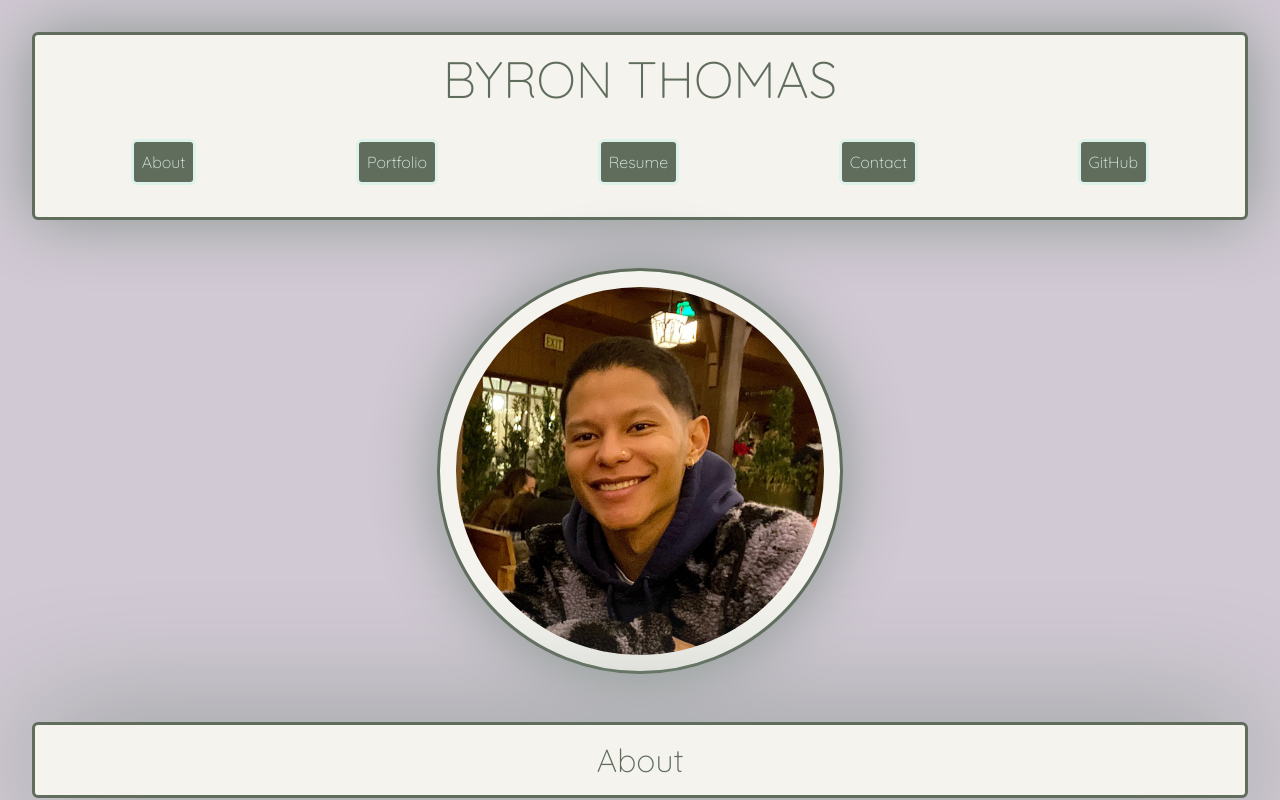
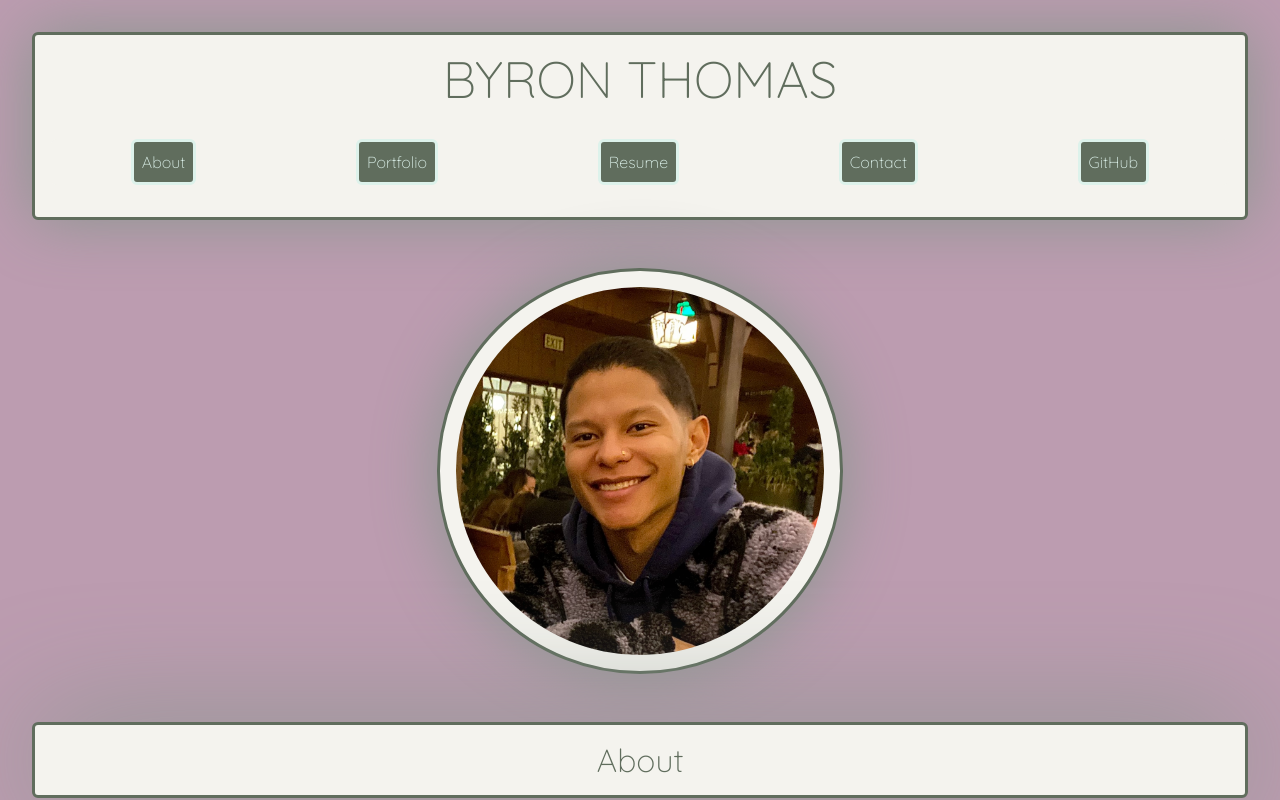
Before and after one commit to byronontheboard/byron-portfolio, a React (Vite) app: page / in a window 1280 px wide. Shown: the top 800 px of the page. Built offline with nearby package versions, Linux system fonts and the light colour scheme.

Commit message:
changed transition

```diff
--- a/src/index.css
+++ b/src/index.css
@@ -48,8 +48,8 @@ body {
   min-width: 320px;
   min-height: 100vh;
   background: var(--rose-quartz);
-  animation: changeBackgroundColor 8s linear infinite;
-  transition: ease-in-out 8s;
+  animation: ease-in-out changeBackgroundColor 8s linear infinite;
+  /* transition: ease-in-out; */
 }
 
 @keyframes changeBackgroundColor {
```
